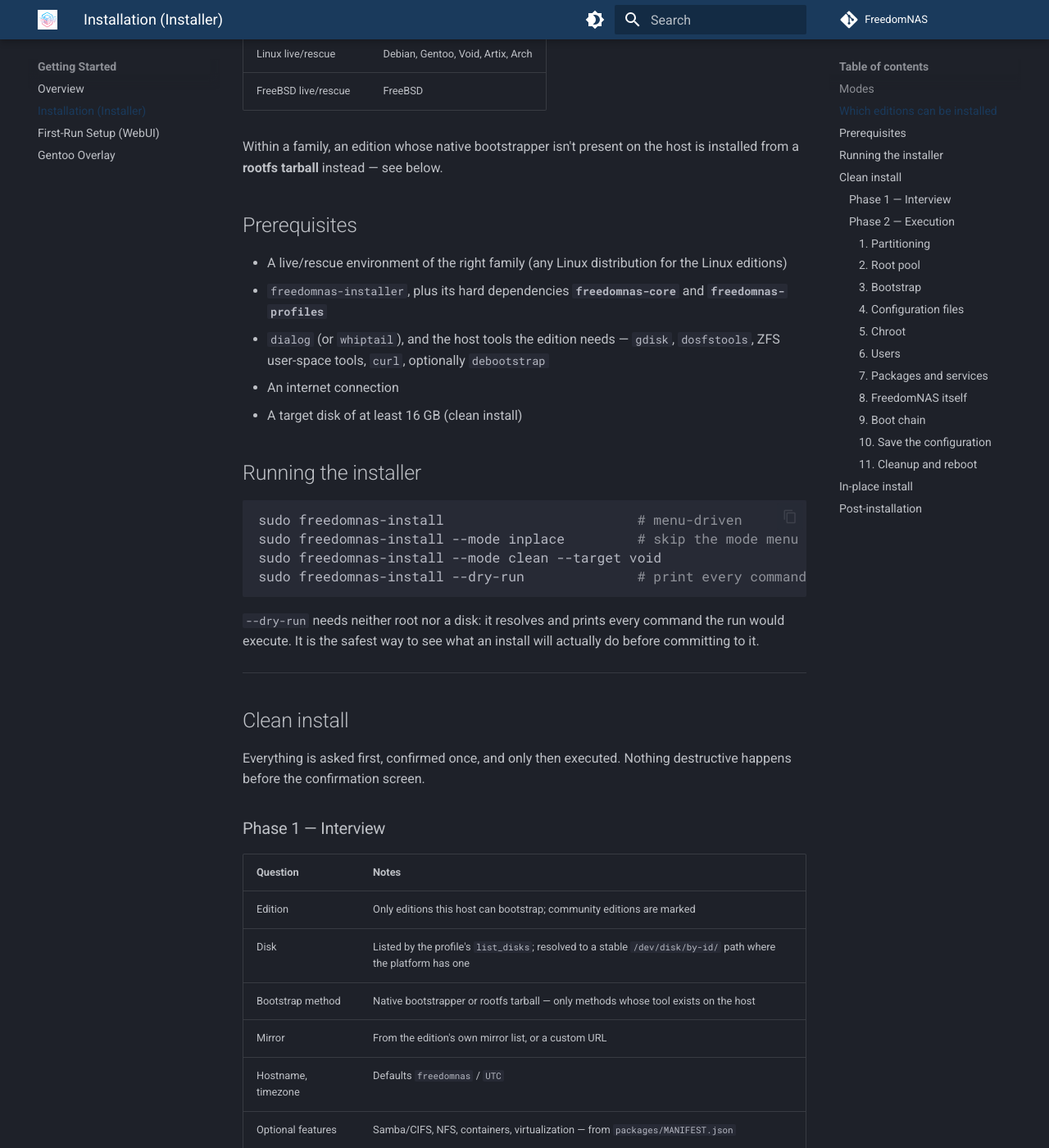
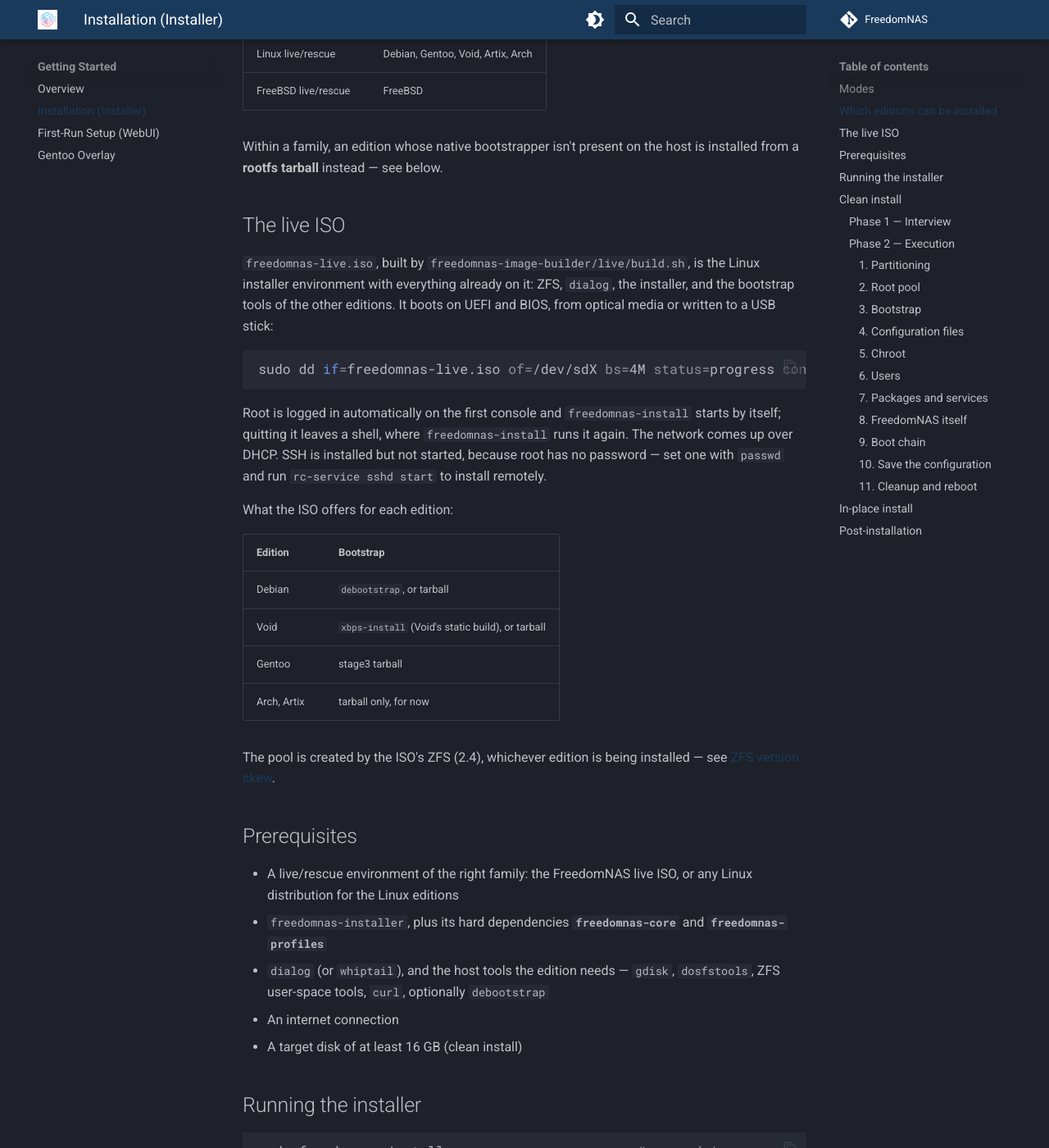
Before and after one commit to FreedomNAS/freedomnas-docs, an MkDocs documentation site: the page built from docs/getting-started/installation.md, in a window 1280 px wide and 1400 px high, scrolled down 1091 px. Shown: the whole window at 82% size. Built offline with MkDocs 1.6.1 and Material for MkDocs 9.7.7, drawn with Linux system fonts in a browser that asks for light colours.

Commit message:
Document the live installer ISO

````diff
--- a/docs/developer/repositories.md
+++ b/docs/developer/repositories.md
@@ -7,12 +7,11 @@ codeberg.org/FreedomNAS/
 ├── freedomnas-core          Engine + Config + Reconciler + Orchestrator + Modules
 ├── freedomnas-profiles      JSON translation profiles (OS + init + installer + packages)
 ├── freedomnas-installer     Profile-driven installer (clean + in-place)
-├── freedomnas-image-builder Pre-built OS images — primary install path
+├── freedomnas-image-builder Pre-built OS images (primary install path) + live installer ISO
 ├── freedomnas-webui         FastAPI WebUI + Jinja2 frontend
 ├── freedomnas-overlay       Gentoo ebuilds (app-nas category)
 ├── freedomnas-docs          This documentation site
-├── freedomnas-debian        Debian APT packaging                 [deferred]
-└── freedomnas-iso           ISO build system                     [deferred]
+└── freedomnas-debian        Debian APT packaging                 [deferred]
 ```
 
 `freedomnas-image-builder` produces the primary install path (ADR-002).
--- a/docs/getting-started/installation.md
+++ b/docs/getting-started/installation.md
@@ -41,10 +41,39 @@ the environment it is running in:
 Within a family, an edition whose native bootstrapper isn't present on the
 host is installed from a **rootfs tarball** instead — see below.
 
+## The live ISO
+
+`freedomnas-live.iso`, built by `freedomnas-image-builder/live/build.sh`, is
+the Linux installer environment with everything already on it: ZFS,
+`dialog`, the installer, and the bootstrap tools of the other editions. It
+boots on UEFI and BIOS, from optical media or written to a USB stick:
+
+```bash
+sudo dd if=freedomnas-live.iso of=/dev/sdX bs=4M status=progress conv=fsync
+```
+
+Root is logged in automatically on the first console and
+`freedomnas-install` starts by itself; quitting it leaves a shell, where
+`freedomnas-install` runs it again. The network comes up over DHCP. SSH is
+installed but not started, because root has no password — set one with
+`passwd` and run `rc-service sshd start` to install remotely.
+
+What the ISO offers for each edition:
+
+| Edition | Bootstrap |
+|---------|-----------|
+| Debian | `debootstrap`, or tarball |
+| Void | `xbps-install` (Void's static build), or tarball |
+| Gentoo | stage3 tarball |
+| Arch, Artix | tarball only, for now |
+
+The pool is created by the ISO's ZFS (2.4), whichever edition is being
+installed — see [ZFS version skew](../developer/installer.md#zfs-version-skew-between-host-and-target).
+
 ## Prerequisites
 
-- A live/rescue environment of the right family (any Linux distribution for
-  the Linux editions)
+- A live/rescue environment of the right family: the FreedomNAS live ISO, or
+  any Linux distribution for the Linux editions
 - `freedomnas-installer`, plus its hard dependencies **`freedomnas-core`**
   and **`freedomnas-profiles`**
 - `dialog` (or `whiptail`), and the host tools the edition needs —
````
Also changed, not shown: docs/developer/installer.md (+6 -0 lines).
